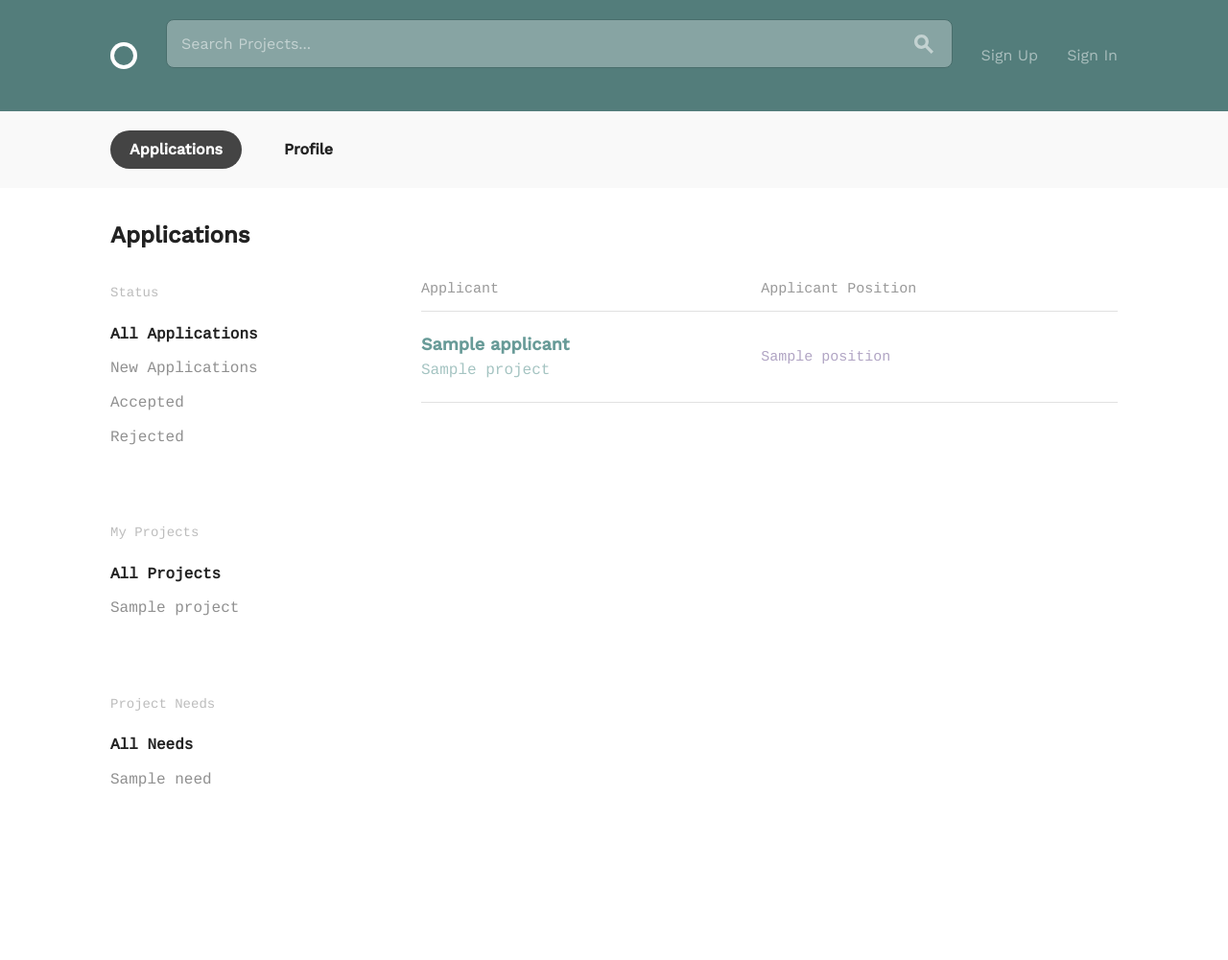
After one commit to crhowell/social-team-builder, a Django app: template profiles/templates/applications.html in a window 1280 px wide. The commit adds this page. Shown: the whole page at 96% size. Run offline with Django 3.2, Linux system fonts and the light colour scheme; the template is opened without the code that fills it: most values are stand-ins (such as "Sample title", 1, 10 or a date in 2020).

Commit message:
Add UserApplication model
Update ShowProfile routes to use 'me' to get own profile

```diff
--- a/core/templates/layouts/base.html
+++ b/core/templates/layouts/base.html
@@ -56,7 +56,7 @@
           <nav>
             <ul class="circle--inline">
 				{% if user.is_authenticated %}
-					<li><a href="{% url 'profiles:show_profile' user.profile.slug %}">My Profile</a></li>
+					<li><a href="{% url 'profiles:my_profile' %}">My Profile</a></li>
                     <li><a href="{% url 'accounts:logout' %}">Logout</a></li>
 
 				{% else %}
--- a/profiles/admin.py
+++ b/profiles/admin.py
@@ -3,3 +3,4 @@ from django.contrib import admin
 from . import models
 # Register your models here.
 admin.site.register(models.UserProfile)
+admin.site.register(models.UserApplication)
--- /dev/null
+++ b/profiles/templates/applications.html
@@ -0,0 +1,80 @@
+{% extends 'layouts/base.html' %}
+
+{% block title %}Applications{% endblock %}
+{% block content %}
+    <div class="circle--actions--bar">
+    <nav class="bounds">
+      <ul class="circle--pill--list">
+        <li><a class="selected" href="applications.html">Applications</a></li>
+        <li><a href="{% url 'profiles:my_profile' %}">Profile</a></li>
+      </ul>
+    </nav>
+    </div>
+
+    <div class="bounds circle--page">
+    <div class="circle--page--header grid-100">
+      <h2>Applications</h2>
+    </div>
+
+    <div class="grid-25">
+      <div class="circle--filter circle--secondary--module">
+        <h4>Status</h4>
+        <ul class="circle--filter--list">
+          <li><a class="selected">All Applications</a></li>
+          <li><a>New Applications</a></li>
+          <li><a>Accepted</a></li>
+          <li><a>Rejected</a></li>
+        </ul>
+      </div>
+
+      <div class="circle--filter circle--secondary--module">
+        <h4>My Projects</h4>
+        <ul class="circle--filter--list">
+          <li><a class="selected">All Projects</a></li>
+            {% for project in projects %}
+                <li><a>{{ project }}</a></li>
+            {% endfor %}
+        </ul>
+      </div>
+
+      <div class="circle--filter circle--secondary--module">
+        <h4>Project Needs</h4>
+        <ul class="circle--filter--list">
+        <li><a class="selected">All Needs</a></li>
+        {% for project in projects %}
+            {% for need in project.positions.all %}
+                <li><a>{{ need }}</a></li>
+            {% endfor %}
+        {% endfor %}
+        </ul>
+      </div>
+
+    </div>
+
+    <div class="grid-70 grid-push-5">
+      <table class="u-full-width circle--table">
+        <thead>
+          <tr>
+            <th>Applicant</th>
+            <th class="circle--cell--right">Applicant Position</th>
+          </tr>
+        </thead>
+        <tbody>
+        {% for application in application_list %}
+            <tr class="clickable-row" data-href="profile.html">
+                <td>
+                  <h3>{{ application.applicant }}</h3>
+                  <p>{{ application.project }}</p>
+                </td>
+                <td class="circle--cell--right">
+                  <span class="secondary-label">{{ application.position }}</span>
+                </td>
+            </tr>
+        {% endfor %}
+        </tbody>
+      </table>
+
+    </div>
+
+    </div>
+{% endblock %}
--- a/profiles/templates/profile.html
+++ b/profiles/templates/profile.html
@@ -6,8 +6,8 @@
 <div class="circle--actions--bar">
     <nav class="bounds">
       <ul class="circle--pill--list">
-        <li><a href="applications.html">Applications</a></li>
-        <li><a class="selected" href="{% url 'profiles:show_profile' profile.slug %}">Profile</a></li>
+        <li><a href="{% url 'profiles:my_applications' %}">Applications</a></li>
+        <li><a class="selected" href="{% url 'profiles:my_profile' %}">Profile</a></li>
       </ul>
     </nav>
   </div>
--- a/profiles/urls.py
+++ b/profiles/urls.py
@@ -4,6 +4,9 @@ from . import views
 
 
 urlpatterns = [
+    url(r'^me/applications/$', views.UserApplications.as_view(), name='my_applications'),
+    url(r'^me/$', views.ShowProfile.as_view(), name='my_profile'),
     url(r'^(?P<slug>[-\w]+)/edit/$', views.EditProfile.as_view(), name='edit_profile'),
     url(r'^(?P<slug>[-\w]+)/$', views.ShowProfile.as_view(), name='show_profile'),
+
 ]
```
Also changed, not shown: profiles/models.py (+11 -0 lines), profiles/views.py (+30 -2 lines), profiles/migrations/0002_userapplication.py (added), profiles/migrations/0003_userapplication_is_accepted.py (added).
